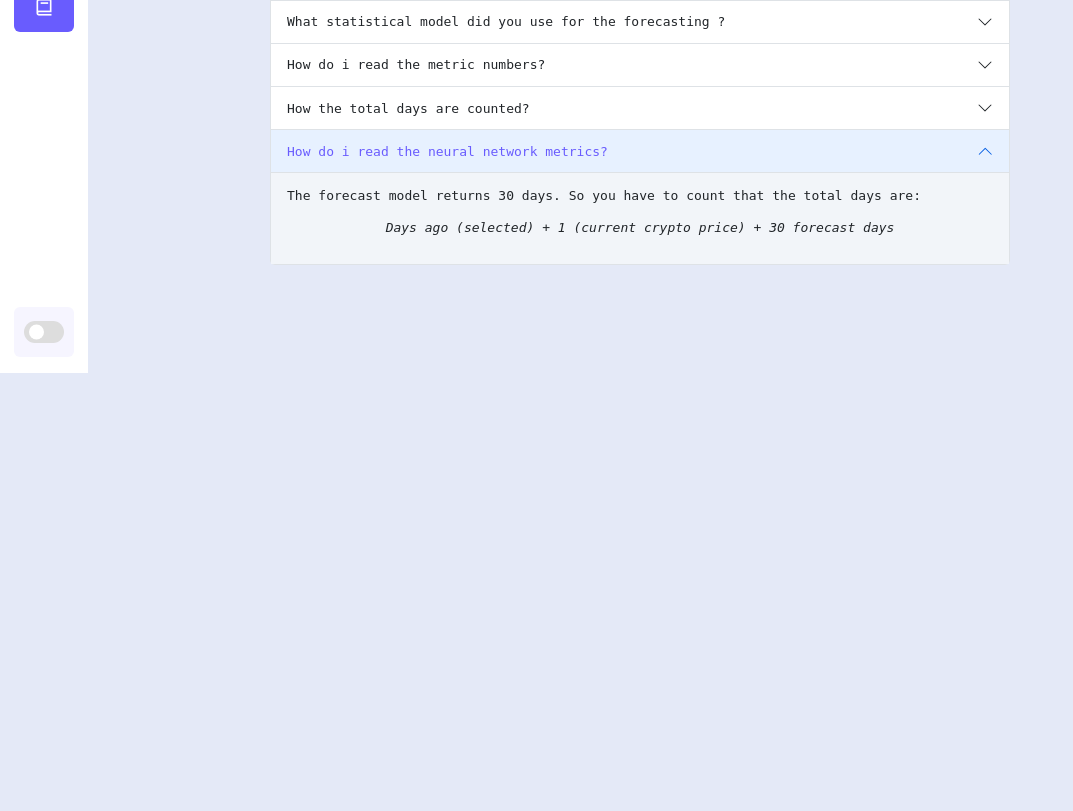
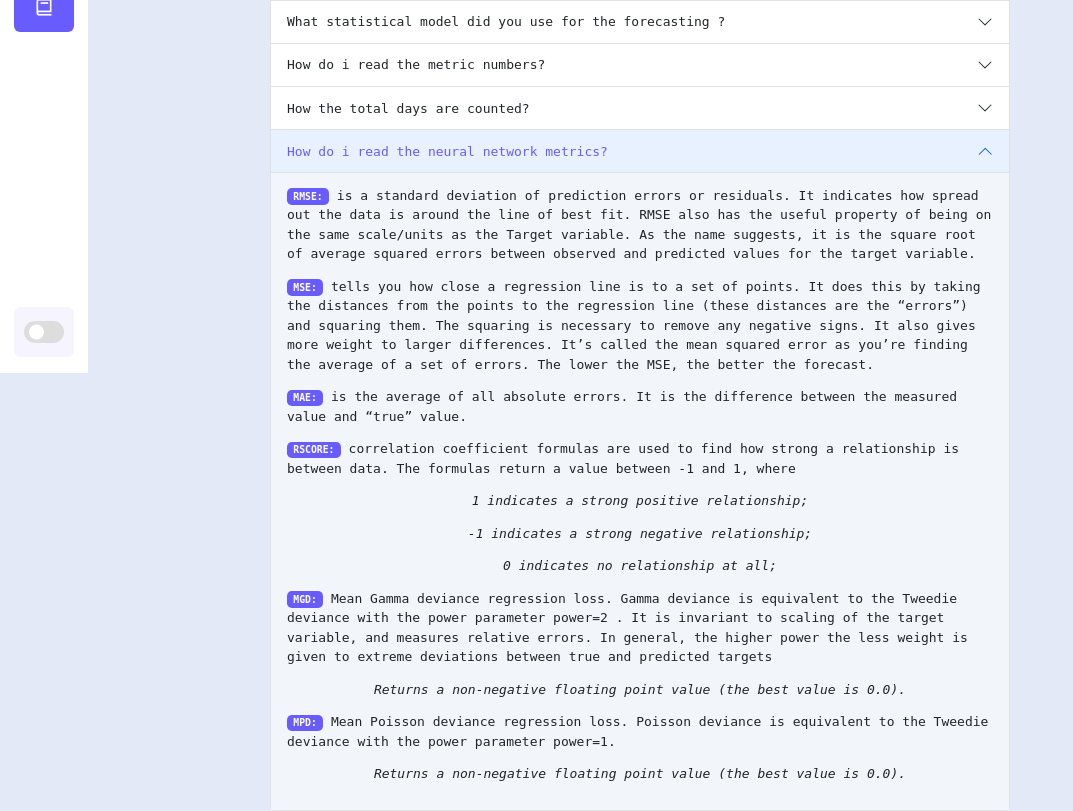
Before and after one commit to silviufilote/Progetto_tesi, a Flask app: page /glossary.html in a window 1280 px wide, after a click on "How do i read the neural network metrics?". Shown: the part 427-1238 px from the top of the page, without its empty margins (0-1073 px from the left). Before the commit the page ends 800 px from the top, so only its background shows below. Run offline with Flask 2, Linux system fonts and the light colour scheme; some libraries are stand-ins or nearby versions.

Commit message:
done version 1

```diff
--- a/templates/glossary.html
+++ b/templates/glossary.html
@@ -175,8 +175,23 @@
                   </h2>
                   <div id="collapseSeven" class="accordion-collapse collapse" aria-labelledby="headingSeven" data-bs-parent="#accordionExample">
                     <div class="accordion-body">
-                        <p>The forecast model returns 30 days. So you have to count that the total days are:</p>
-                        <p class="center"><i>Days ago (selected) + 1 (current crypto price) + 30 forecast days </i></p>
+
+                      <p><strong class="badge background-text text-wrap">RMSE:</strong> is a standard deviation of prediction errors or residuals. It indicates how spread out the data is around the line of best fit. RMSE also has the useful property of being on the same scale/units as the Target variable. As the name suggests, it is the square root of average squared errors between observed and predicted values for the target variable.</p>
+
+                      <p><strong class="badge background-text text-wrap">MSE:</strong> tells you how close a regression line is to a set of points. It does this by taking the distances from the points to the regression line (these distances are the “errors”) and squaring them. The squaring is necessary to remove any negative signs. It also gives more weight to larger differences. It’s called the mean squared error as you’re finding the average of a set of errors. The lower the MSE, the better the forecast.</p>
+
+                      <p><strong class="badge background-text text-wrap">MAE: </strong> is the average of all absolute errors. It is the difference between the measured value and “true” value. </p>
+
+                      <p><strong class="badge background-text text-wrap">RSCORE:</strong> correlation coefficient formulas are used to find how strong a relationship is between data. The formulas return a value between -1 and 1, where </p>
+                      <p class="center"><i>1 indicates a strong positive relationship;</i></p>
+                      <p class="center"><i>-1 indicates a strong negative relationship;</i></p>
+                      <p class="center"><i>0 indicates no relationship at all;</i></p>
+
+                      <p><strong class="badge background-text text-wrap">MGD:</strong> Mean Gamma deviance regression loss. Gamma deviance is equivalent to the Tweedie deviance with the power parameter power=2 . It is invariant to scaling of the target variable, and measures relative errors. In general, the higher power the less weight is given to extreme deviations between true and predicted targets </p>
+                      <p class="center"><i>Returns a non-negative floating point value (the best value is 0.0).</i></p>
+
+                      <p><strong class="badge background-text text-wrap">MPD:</strong> Mean Poisson deviance regression loss. Poisson deviance is equivalent to the Tweedie deviance with the power parameter power=1. </p>
+                      <p class="center"><i>Returns a non-negative floating point value (the best value is 0.0).</i></p>
                     </div>
                   </div>
                 </div>
```
Also changed, not shown: static/js/check.js (+7 -7 lines).
